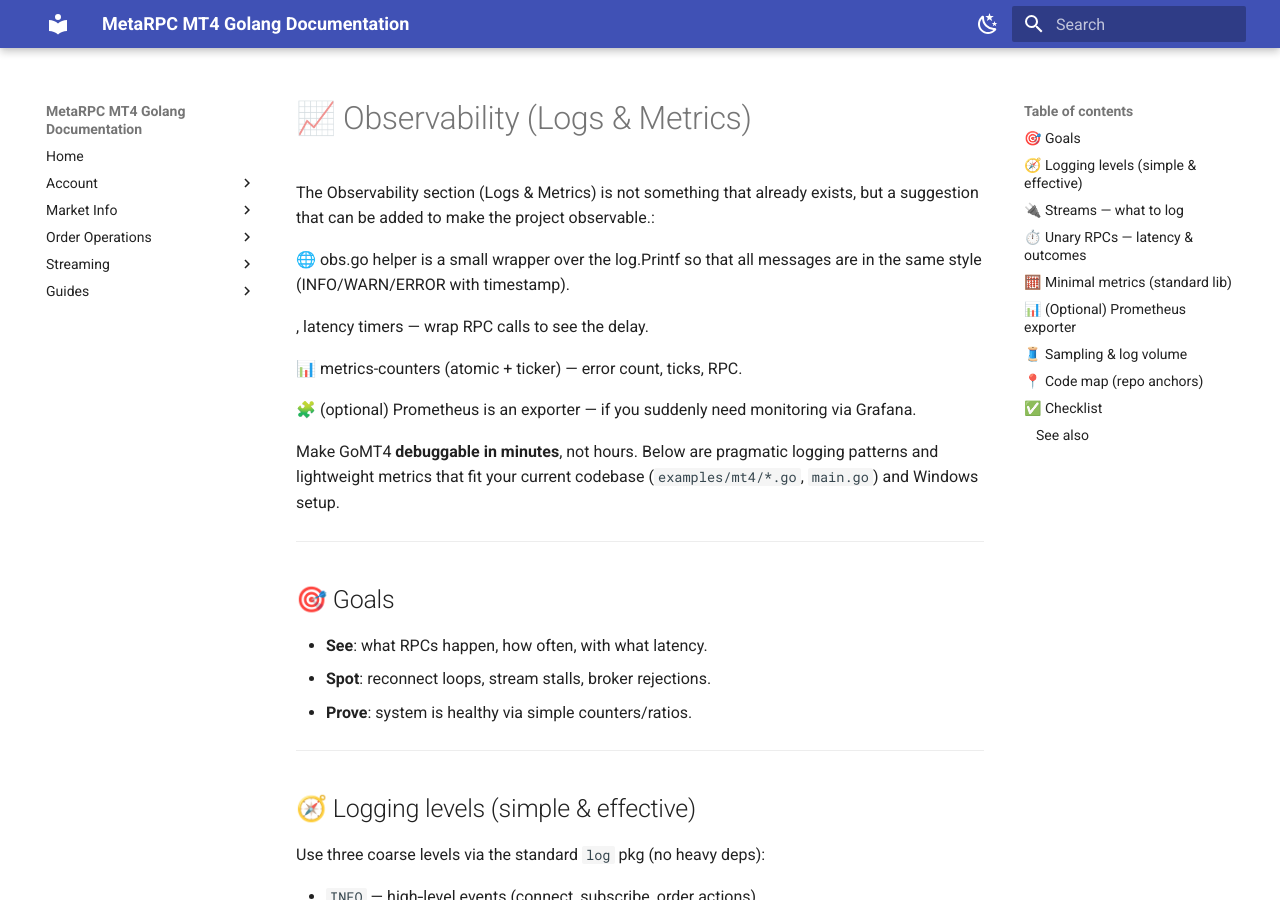
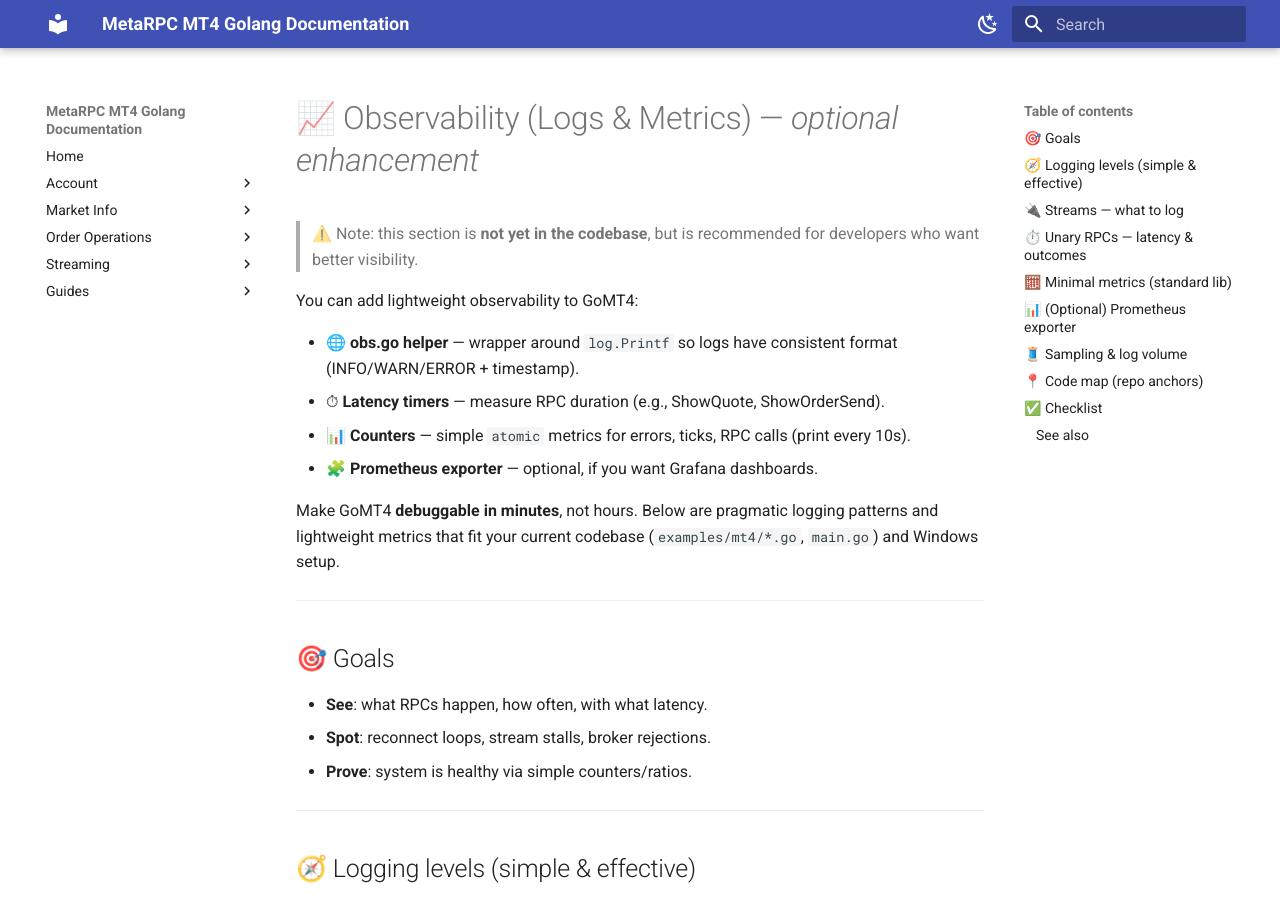
Before and after one commit to MetaRPC/GoMT4, an MkDocs documentation site: the page built from docs/Observability.md, in a window 1280 px wide and 900 px high. Built offline with MkDocs 1.6.1 and Material for MkDocs 9.7.7, drawn with Linux system fonts in a browser that asks for light colours.

Commit message:
Update Observability.md

```diff
--- a/docs/Observability.md
+++ b/docs/Observability.md
@@ -1,14 +1,13 @@
-# 📈 Observability (Logs & Metrics)
+# 📈 Observability (Logs & Metrics) — *optional enhancement*
 
-The Observability section (Logs & Metrics) is not something that already exists, but a suggestion that can be added to make the project observable.:
+> ⚠️ Note: this section is **not yet in the codebase**, but is recommended for developers who want better visibility.
 
-🌐 obs.go helper is a small wrapper over the log.Printf so that all messages are in the same style (INFO/WARN/ERROR with timestamp).
+You can add lightweight observability to GoMT4:
 
-, latency timers — wrap RPC calls to see the delay.
-
-📊 metrics-counters (atomic + ticker) — error count, ticks, RPC.
-
-🧩 (optional) Prometheus is an exporter — if you suddenly need monitoring via Grafana.
+- 🌐 **obs.go helper** — wrapper around `log.Printf` so logs have consistent format (INFO/WARN/ERROR + timestamp).
+- ⏱ **Latency timers** — measure RPC duration (e.g., ShowQuote, ShowOrderSend).
+- 📊 **Counters** — simple `atomic` metrics for errors, ticks, RPC calls (print every 10s).
+- 🧩 **Prometheus exporter** — optional, if you want Grafana dashboards.
 
 Make GoMT4 **debuggable in minutes**, not hours. Below are pragmatic logging patterns and lightweight metrics that fit your current codebase (`examples/mt4/*.go`, `main.go`) and Windows setup.
 
```
